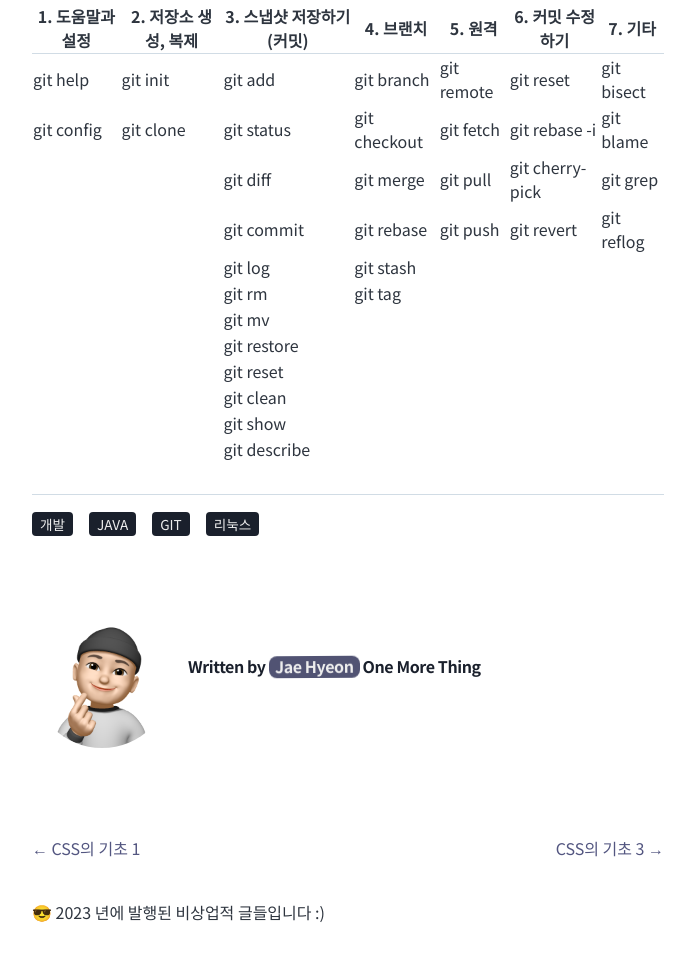
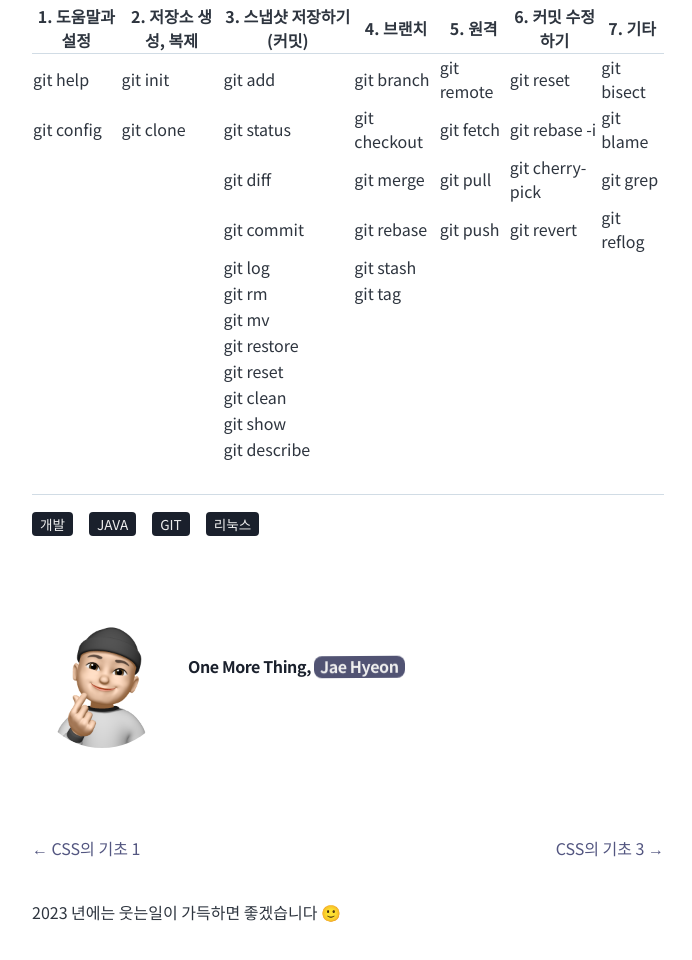
Before and after one commit to tol0608/gitblog, a Gatsby site: page /Git/ in a window 1280 px wide. Shown: the part 1353-2313 px from the top of the page, without its empty margins (292-984 px from the left). Built offline with nearby package versions, Linux system fonts and the light colour scheme; Gatsby itself is replaced by a stand-in of ours.

Commit message:
Docs : index 페이지 footer 인사말 수정
다크모드 구현 시작

```diff
--- a/gatsby-config.js
+++ b/gatsby-config.js
@@ -14,7 +14,7 @@ module.exports = {
             name: `Jae Hyeon`,
             summary: `One More Thing`,
         },
-        description: `오늘도 앞으로`,
+        description: `미래를 위해 지금 생각하고, 기록하자`,
         siteUrl: `https://tol0608.github.io`
     },
     plugins: [
--- a/src/components/bio.js
+++ b/src/components/bio.js
@@ -6,8 +6,8 @@
  */
 
 import * as React from "react"
-import { useStaticQuery, graphql } from "gatsby"
-import { StaticImage } from "gatsby-plugin-image"
+import {useStaticQuery, graphql} from "gatsby"
+import {StaticImage} from "gatsby-plugin-image"
 
 const Bio = () => {
     const data = useStaticQuery(graphql`
@@ -40,7 +40,7 @@ const Bio = () => {
             />
             {author?.name && (
                 <h6>
-          Written by <span>{author.name}</span> {author?.summary || null}
+                    {author?.summary || null}, <span>{author.name}</span>
                     {` `}
                 </h6>
             )}
--- a/src/components/layout.js
+++ b/src/components/layout.js
@@ -1,7 +1,7 @@
 import * as React from "react"
-import { Link } from "gatsby"
+import {Link} from "gatsby"
 
-const Layout = ({ location, title, children }) => {
+const Layout = ({location, title, children}) => {
     const rootPath = `${__PATH_PREFIX__}/`
     const isRootPath = location.pathname === rootPath
     let header
@@ -25,7 +25,7 @@ const Layout = ({ location, title, children }) => {
             <header className="global-header">{header}</header>
             <main>{children}</main>
             <footer>
-        😎 {new Date().getFullYear()} 년에 발행된 비상업적 글들입니다 :)
+                {new Date().getFullYear()} 년에는 웃는일이 가득하면 좋겠습니다 🙂
                 {` `}
             </footer>
         </div>
```
Lines whose indentation alone changed are shown as unchanged.
